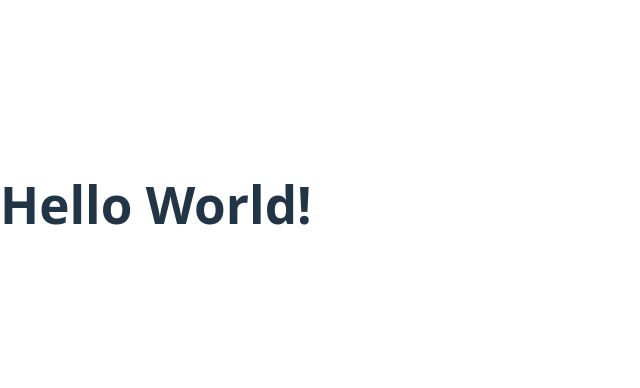
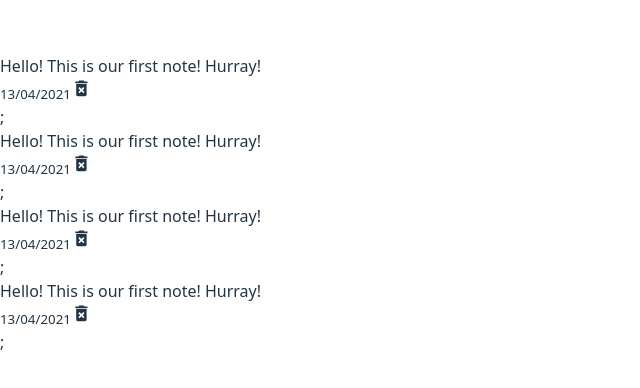
Before and after one commit to ChonCanCode/01-react-note, a React (Vite) app: page / in a window 1280 px wide. Shown: the part 196-584 px from the top of the page, without its empty margins (0-640 px from the left). Built offline with nearby package versions, Linux system fonts and the light colour scheme.

Commit message:
adding code strucutre for notes

```diff
--- a/package.json
+++ b/package.json
@@ -11,7 +11,8 @@
   },
   "dependencies": {
     "react": "^19.0.0",
-    "react-dom": "^19.0.0"
+    "react-dom": "^19.0.0",
+    "react-icons": "^5.5.0"
   },
   "devDependencies": {
     "@eslint/js": "^9.21.0",
--- a/src/App.tsx
+++ b/src/App.tsx
@@ -1,8 +1,11 @@
+import NoteList from "./components/NotesList";
 
 function App() {
   return (
     <>
-      <h1>Hello World!</h1>
+      <div className="container">
+        <NoteList />
+      </div>
     </>
   )
 }
--- /dev/null
+++ b/src/components/Note.tsx
@@ -0,0 +1,16 @@
+import {MdDeleteForever} from 'react-icons/md'
+
+const Note = () => {
+    return(
+        <div className="note">
+            <span>Hello! This is our first note! Hurray!</span>
+            <div className="note-footer">
+                <small>13/04/2021</small>
+                <MdDeleteForever className="delete-icon" size="1.3em"/>
+            </div>
+        </div>
+
+    );
+};
+
+export default Note;
--- /dev/null
+++ b/src/components/NotesList.tsx
@@ -0,0 +1,12 @@
+import Note from './Note';
+
+const NotesList = () => {
+    return <div className="notes-list">
+        <Note />;
+        <Note />;
+        <Note />;
+        <Note />;
+    </div>;
+};
+
+export default NotesList;
```
Also changed, not shown: 1 other file (tests, documents, lock files or other folders).
